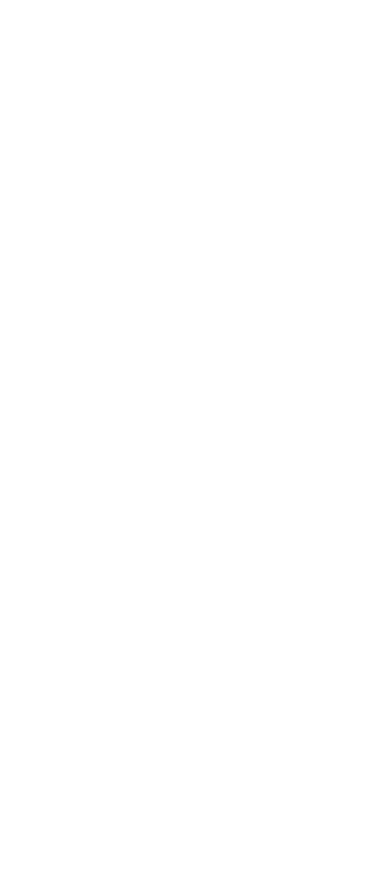
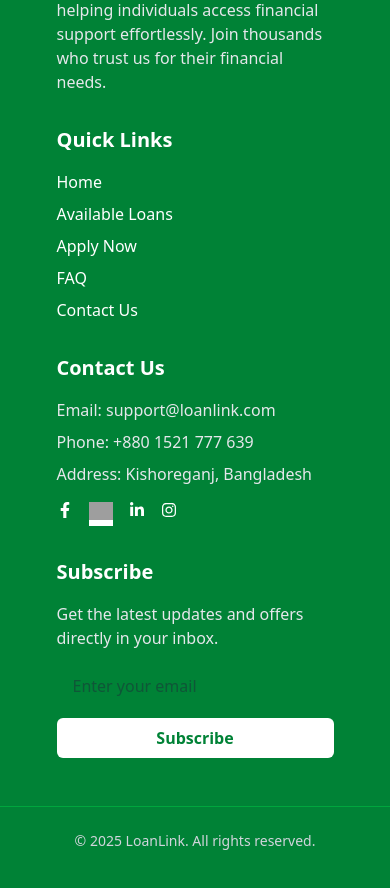
Before and after one commit to Maria-Sultana-Meem/Final-project-client-site, a React (Vite) app: page / in a window 390 px wide. Shown: the part 6280-7168 px from the top of the page. Before the commit the page ends 6102 px from the top, so only its background shows below. Built offline with nearby package versions, Linux system fonts and the light colour scheme; no server answers; grey boxes are pictures that could not be loaded.

Commit message:
footer added

```diff
--- a/package.json
+++ b/package.json
@@ -15,6 +15,7 @@
     "axios": "^1.13.2",
     "firebase": "^12.6.0",
     "framer-motion": "^12.23.25",
+    "lucide-react": "^0.556.0",
     "react": "^19.2.0",
     "react-dom": "^19.2.0",
     "react-fast-marquee": "^1.6.5",
--- /dev/null
+++ b/src/component/footer/Footer.jsx
@@ -0,0 +1,120 @@
+import React from "react";
+import {
+  FaFacebookF,
+
+  FaLinkedinIn,
+  FaInstagram,
+} from "react-icons/fa";
+import logoImg from "../../assets/logo.jpeg";
+
+const Footer = () => {
+  return (
+    <footer className="bg-green-700 text-white py-16">
+      <div className="w-10/12 mx-auto px-6 grid grid-cols-1 md:grid-cols-4 gap-8">
+        {/* About Section */}
+        <div>
+          <div className="flex items-center gap-3">
+            <img src={logoImg} alt="" className="w-16 rounded-full" />
+            <h3 className="text-4xl font-bold mb-4">LoanLink</h3>
+          </div>
+
+          <p className="text-gray-200">
+            LoanLink is a secure, fast, and transparent microloan platform,
+            helping individuals access financial support effortlessly. Join
+            thousands who trust us for their financial needs.
+          </p>
+        </div>
+
+        {/* Quick Links */}
+        <div>
+          <h3 className="text-xl font-bold mb-4">Quick Links</h3>
+          <ul className="space-y-2">
+            <li>
+              <a href="/" className="hover:text-green-300 transition">
+                Home
+              </a>
+            </li>
+            <li>
+              <a href="/all-loans" className="hover:text-green-300 transition">
+                Available Loans
+              </a>
+            </li>
+            <li>
+              <a
+                href="/loan-application"
+                className="hover:text-green-300 transition"
+              >
+                Apply Now
+              </a>
+            </li>
+            <li>
+              <a href="/faq" className="hover:text-green-300 transition">
+                FAQ
+              </a>
+            </li>
+            <li>
+              <a href="/contact" className="hover:text-green-300 transition">
+                Contact Us
+              </a>
+            </li>
+          </ul>
+        </div>
+
+        {/* Contact Info */}
+        <div>
+          <h3 className="text-xl font-bold mb-4">Contact Us</h3>
+          <ul className="space-y-2 text-gray-200">
+            <li>Email: support@loanlink.com</li>
+            <li>Phone: +880 1521 777 639</li>
+            <li>Address: Kishoreganj, Bangladesh</li>
+          </ul>
+
+          {/* Social Media */}
+          <div className="flex mt-4 space-x-4">
+            <a href="#" className="hover:text-green-300 transition">
+              <FaFacebookF />
+            </a>
+            <a href="#" className="hover:text-green-300 bg-white w-6 h-6 object-contain transition">
+             <img src="https://i.ibb.co.com/WC1HVbx/download.png" alt="" />
+            </a>
+
+            <a href="#" className="hover:text-green-300 transition">
+              <FaLinkedinIn />
+            </a>
+            <a href="#" className="hover:text-green-300 transition">
+              <FaInstagram />
+            </a>
+          </div>
+        </div>
+
+        {/* Newsletter / Subscribe */}
+        <div>
+          <h3 className="text-xl font-bold mb-4">Subscribe</h3>
+          <p className="text-gray-200 mb-4">
+            Get the latest updates and offers directly in your inbox.
+          </p>
+          <form className="flex flex-col space-y-3">
+            <input
+              type="email"
+              placeholder="Enter your email"
+              className="px-4 py-2 rounded-md border-none focus:outline-none text-gray-800"
+            />
+            <button
+              type="submit"
+              className="bg-white text-green-700 px-4 py-2 rounded-md font-semibold hover:bg-green-100 transition"
+            >
+              Subscribe
+            </button>
+          </form>
+        </div>
+      </div>
+
+      {/* Footer Bottom */}
+      <div className="mt-12 border-t border-green-600 pt-6 text-center text-gray-300 text-sm">
+        &copy; {new Date().getFullYear()} LoanLink. All rights reserved.
+      </div>
+    </footer>
+  );
+};
+
+export default Footer;
--- a/src/layout/MainLayout.jsx
+++ b/src/layout/MainLayout.jsx
@@ -1,12 +1,14 @@
 import React from 'react';
 import { Outlet } from 'react-router';
 import Navbar from '../component/navbar/Navbar';
+import Footer from '../component/footer/Footer';
 
 const MainLayout = () => {
     return (
         <div>
             <Navbar></Navbar>
             <Outlet></Outlet>
+            <Footer></Footer>
         </div>
     );
 };
```
Also changed, not shown: 1 other file (tests, documents, lock files or other folders).
